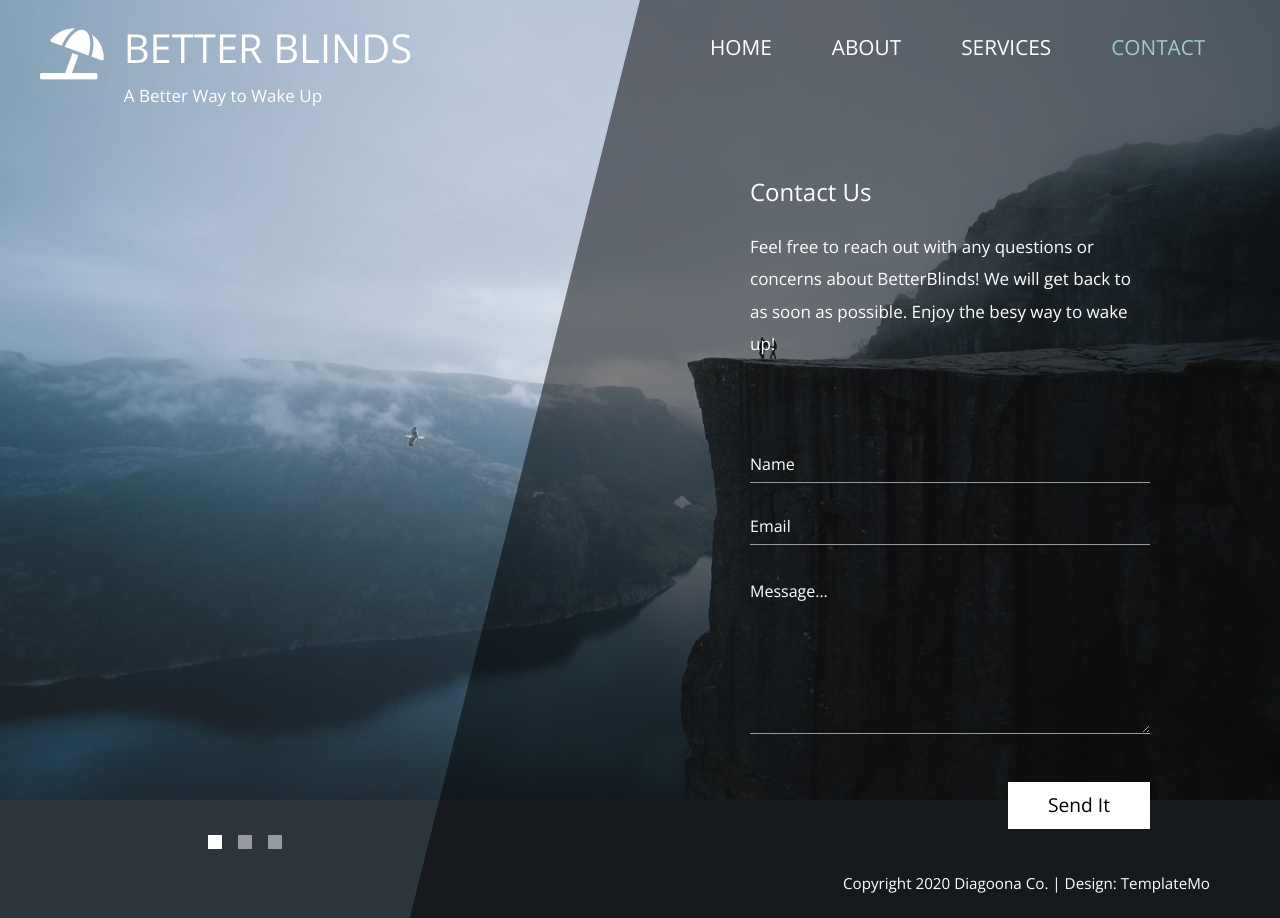
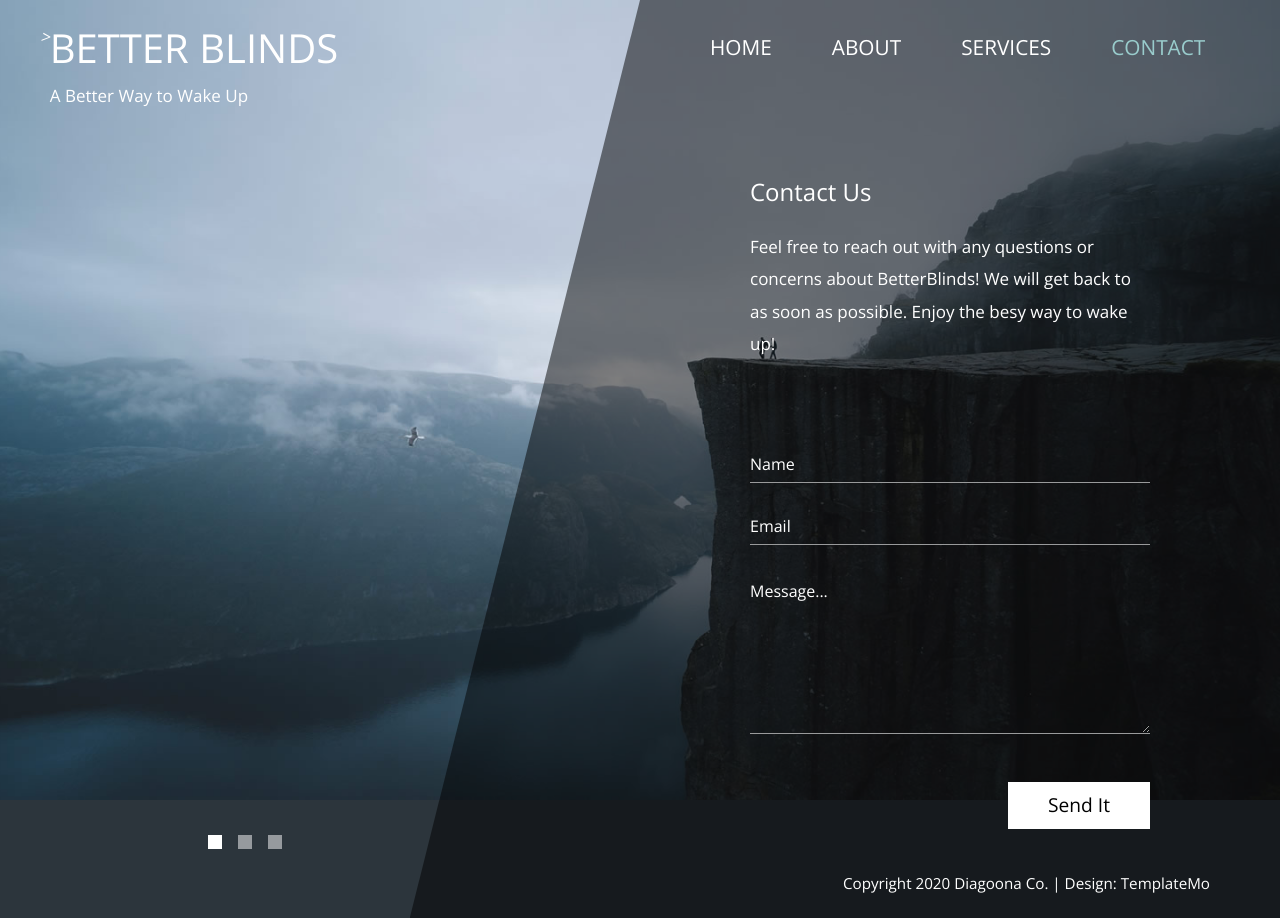
Before and after one commit to LucasMSU/LucasRatton.MSU, a plain HTML site: page contact.html in a window 1280 px wide. Drawn offline with nearby package versions, Linux system fonts and the light colour scheme.

Commit message:
Update contact.html

```diff
--- a/contact.html
+++ b/contact.html
@@ -24,7 +24,7 @@ https://templatemo.com/tm-550-diagoona
             <div class="tm-row pt-4">
                 <div class="tm-col-left">
                     <div class="tm-site-header media">
-                        <i class="fas fa-umbrella-beach fa-3x mt-1 tm-logo"></i>
+                        <i IMG SRC="575f105dde5d9c69123521361a57a8b4.gif">></i>
                         <div class="media-body">
                             <h1 class="tm-sitename text-uppercase">Better Blinds</h1>
                             <p class="tm-slogon">A Better Way to Wake Up</p>
```
